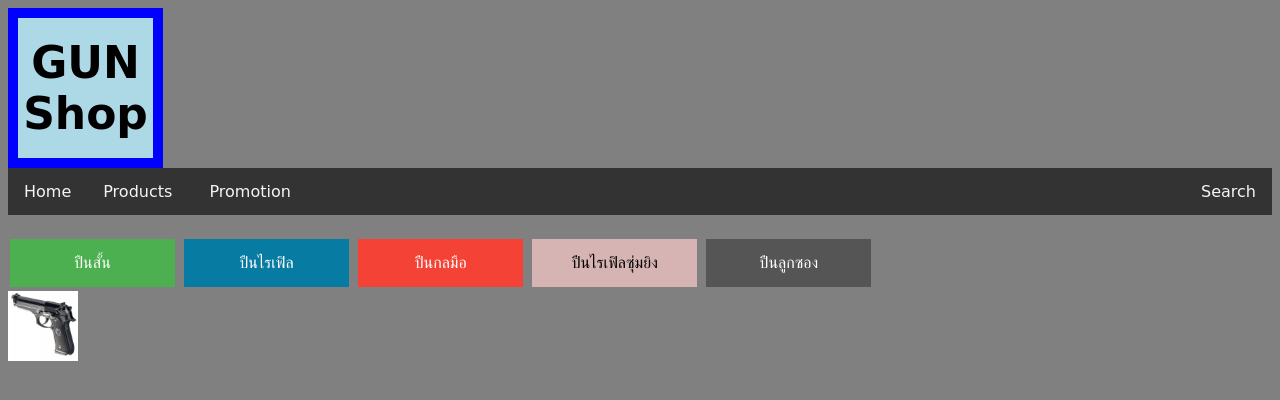
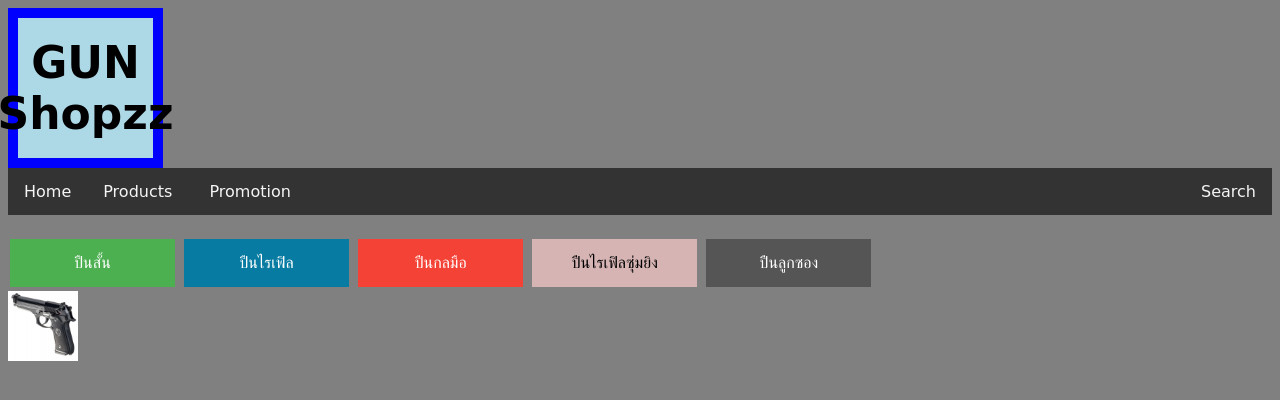
Before and after one commit to armmieyy/public, a plain HTML site: page public/public/index.html in a window 1280 px wide. Drawn offline with Linux system fonts and the light colour scheme.

Commit message:
init now

```diff
--- a/public/public/index.html
+++ b/public/public/index.html
@@ -16,7 +16,7 @@
   </style>
 <body>
     <div class="cshead">
-         <h1>GUN Shop</h1>
+         <h1>GUN Shopzz</h1>
          <style>
     div {
     width: 100px;
```
